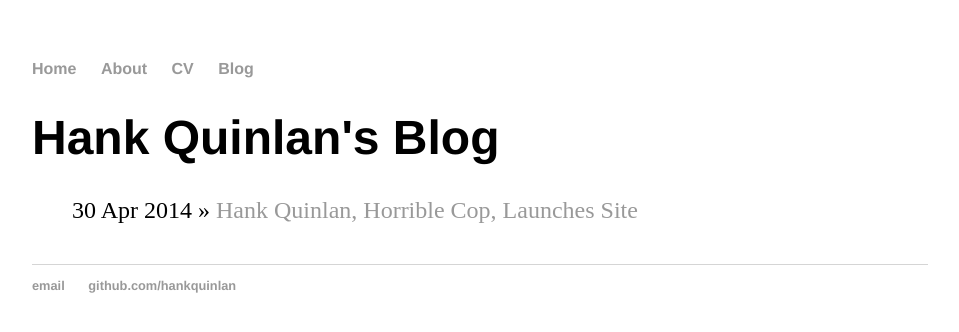
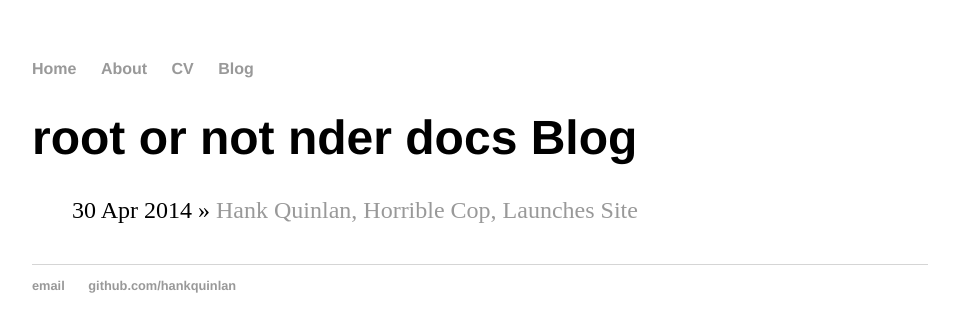
Before and after one commit to HwonP/web, a Jekyll site: the page built from blog/index.html, in a window 1280 px wide. Shown: the top 332 px of the page, without its empty margins (160-1119 px from the left). Built offline with Jekyll 4.4.1, drawn with Linux system fonts in a browser that asks for light colours.

Commit message:
Update index.html

```diff
--- a/blog/index.html
+++ b/blog/index.html
@@ -1,6 +1,6 @@
 ---
 layout: default
-title: Hank Quinlan's Blog
+title: root or not nder docs Blog
 ---
 	<h1>{{ page.title }}</h1>
 	<ul class="posts">
```
